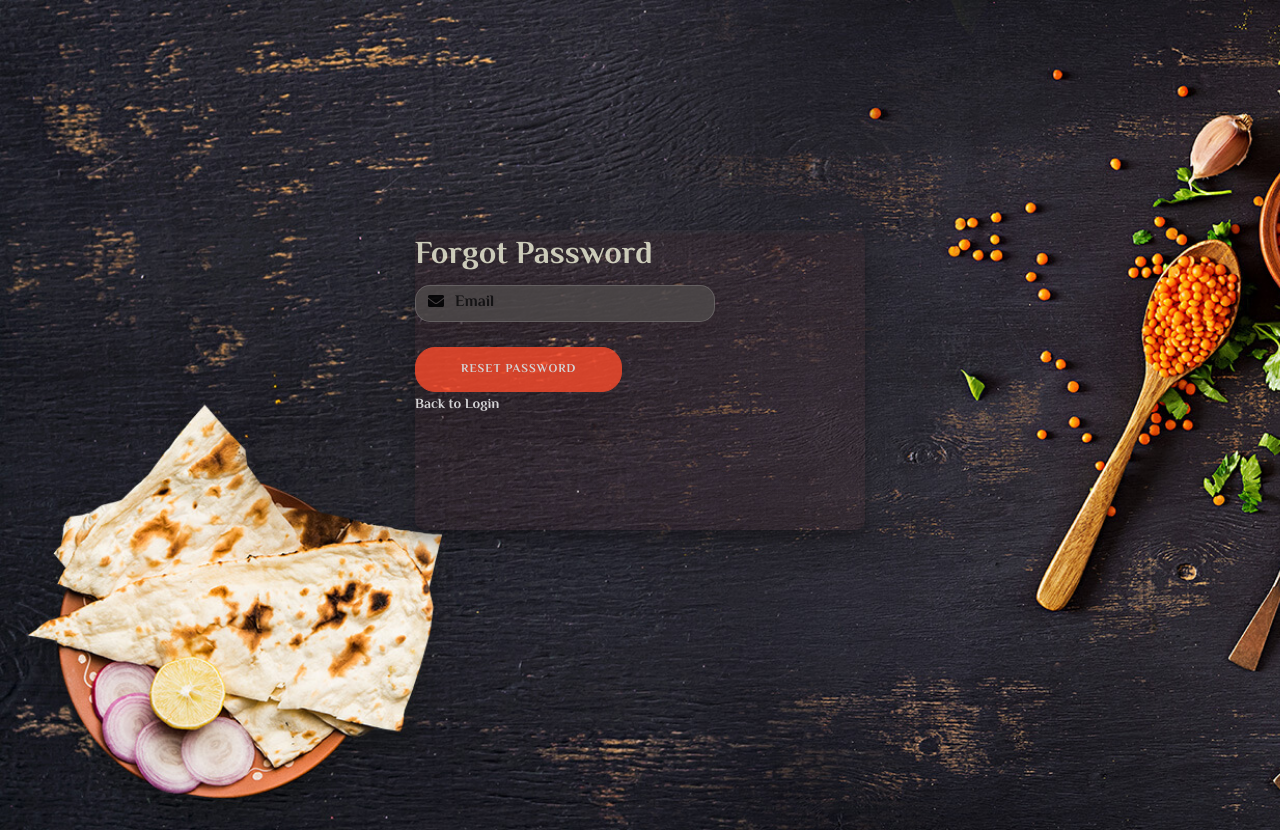
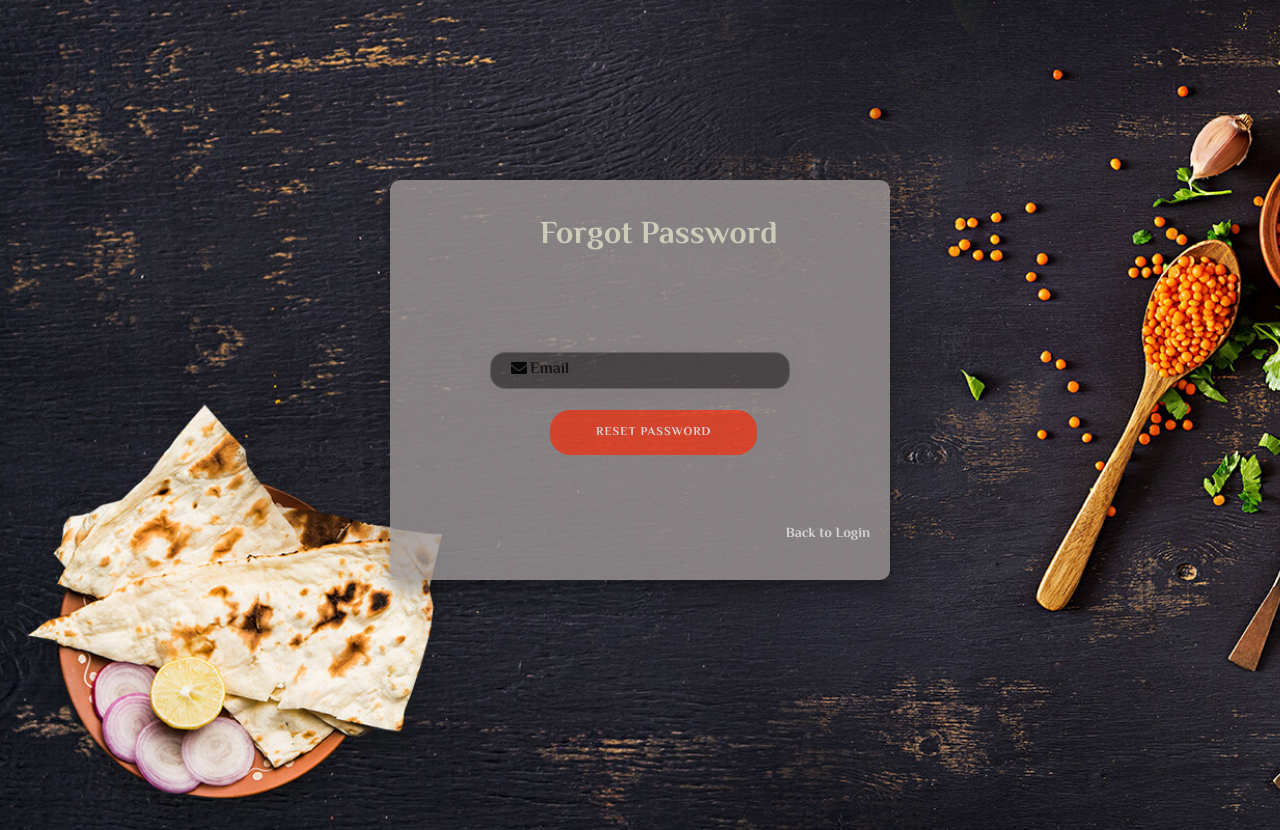
Before and after one commit to SushmasriYangala/RecipeSharing, a PHP site: page /forgotpassword.html in a window 1280 px wide. Run offline with PHP 8.4, Linux system fonts and the light colour scheme; some libraries are stand-ins or nearby versions.

Commit message:
forgot password changes

```diff
--- a/CSS/style.css
+++ b/CSS/style.css
@@ -47,15 +47,26 @@ a {
 }
 
 .box{
+    display: flex;
+    flex-direction: column;
+    justify-content: center;
+    align-items: center;
     border-radius: 10px;
-    background: linear-gradient( to bottom, rgba(120, 114, 114, 0.1) 0%, rgba(135, 42, 42, 0.1) 2%);
+    background:  rgb(157, 150, 150);
     box-shadow: 0 14px 28px rgba(0, 0, 0, 0.25), 0 10px 10px rgba(0, 0, 0, 0.22);
     position: absolute;
     overflow: hidden;
-    width: 450px;
+    width: 500px;
     max-width: 140%;
-    min-height: 300px;
+    min-height: 400px;
     opacity: 0.8;
+}
+
+.box h1{
+    position: absolute;
+    left: 150px;
+    top: 30px;
+    display: inline-block;
 }
 .container {
     border-radius: 10px;
@@ -115,8 +126,9 @@ input {
     position: relative;
     width: 100%;
     margin-bottom: 20px;
+    text-align: center;
 }
-input[type="email"] {
+.box input[type="email"] {
       width: 300px;
       position: relative;
       outline: none;
@@ -147,7 +159,6 @@ input[type="email"] {
         background: url(https://snipp.ru/demo/495/no-view.svg) 0 0 no-repeat;
         transition: 0.5s;
 }
-
 .fas {
       width: 32px;
       height: 20px;
@@ -155,6 +166,45 @@ input[type="email"] {
       top: 13px;
       left: 13px;
 }
+.login {
+    position: absolute;
+    right: 20px;
+    bottom: 20px;
+    color: #fff;
+    font-size: 14px;
+    text-decoration: none;
+    overflow: hidden;
+    transition: color 0.3s ease-out;
+}
+
+.login::before,
+.login::after {
+    content: "";
+    position: absolute;
+    width: 0;
+    height: 1px;
+    bottom: 0;
+    background-color: #ff4b2b;
+    transition: width 0.3s ease-out;
+}
+
+.login::before {
+    left: 0;
+}
+
+.login::after {
+    right: 0;
+}
+
+.login:hover {
+    color: #111010;
+}
+
+.login:hover::before,
+.login:hover::after {
+    width: 100%;
+}
+
 input::placeholder {
     color: #fff;
 }
@@ -189,7 +239,24 @@ input[type="submit"] {
     letter-spacing: 1px;
     text-transform: uppercase;
 }
-
+.resetpwd{
+    position: absolute;
+    left: 160px;
+    top: 230px;
+    display: inline-block;
+    justify-content: center;
+    align-items: center;
+    border-radius: 20px;
+    border: 1px solid #ff4b2b;
+    background: #ff4b2b;
+    color: #fff;
+    font-size: 12px;
+    font-weight: bold;
+    padding: 12px 45px;
+    letter-spacing: 1px;
+    text-transform: uppercase;
+    transition: transform 80ms ease-in;
+}
 .forgotpwd{
     color: #fff;
 }
@@ -198,6 +265,7 @@ input[type="submit"] {
     background-color: #000;
     background-image: linear-gradient(to right, #952c2c 0%, rgb(90, 83, 83) 100%);
     -webkit-background-clip: text;
+    background-clip:text;
     -webkit-text-fill-color: transparent;
 }
 
@@ -210,9 +278,9 @@ input[type="submit"] {
 }
 
 label{
-    height: 30px;
+    height: 40px;
     position: relative;
-    top: 2px;
+    top: 9px;
     left: 45px;
 }
 
--- a/forgotpassword.html
+++ b/forgotpassword.html
@@ -17,9 +17,9 @@
             <div class="inputpwd">
                 <input type="email" required="required" >
                 <span>Email</span>
-                <i class="fas fa-envelope"></i>
+                <i class="fas fa-envelope pwd"></i>
               </div>
-          <button type="submit">Reset Password</button>
+          <button type="submit" class="resetpwd">Reset Password</button>
         </form>
         <a href="login.html" class="login">Back to Login</a>
       </div>
```
